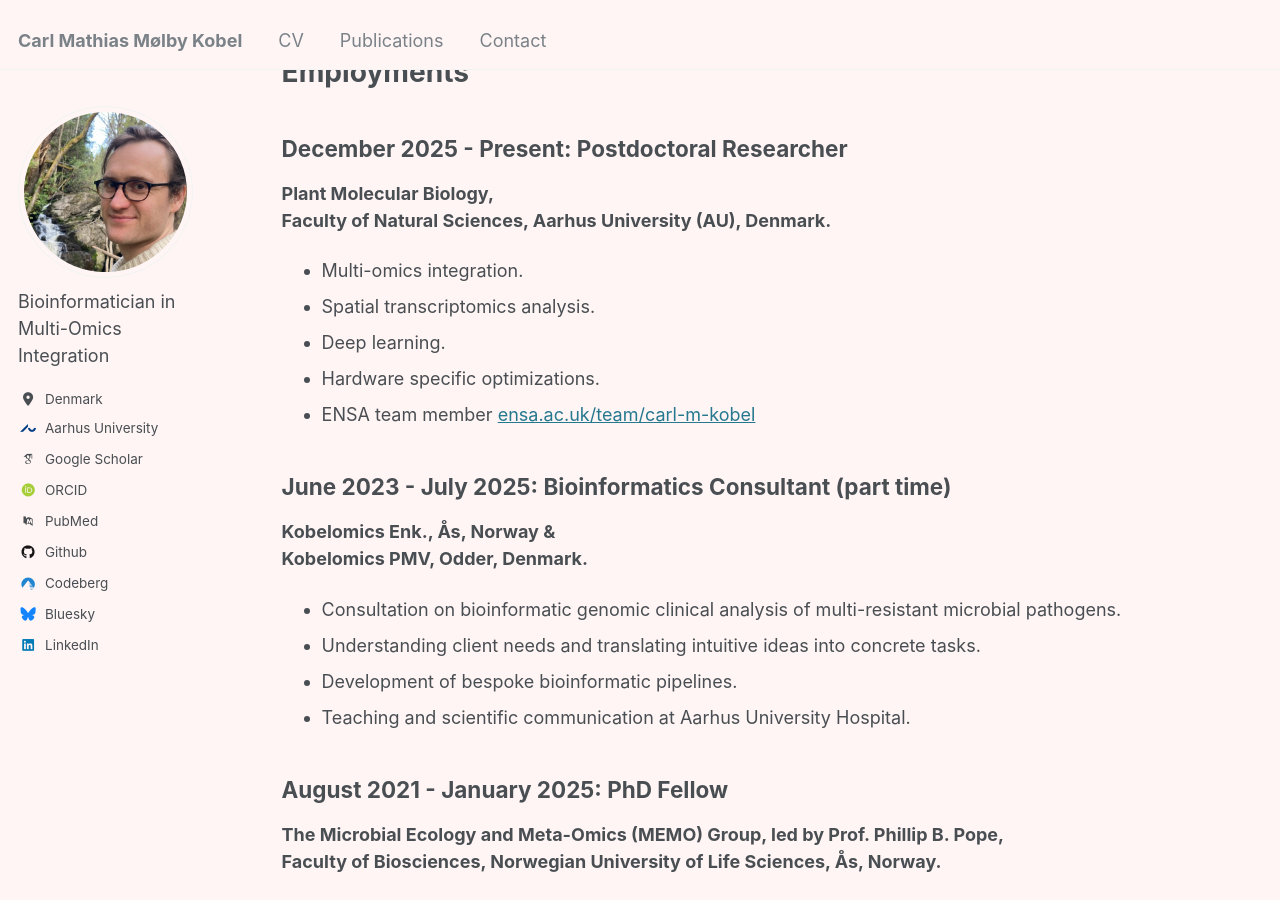
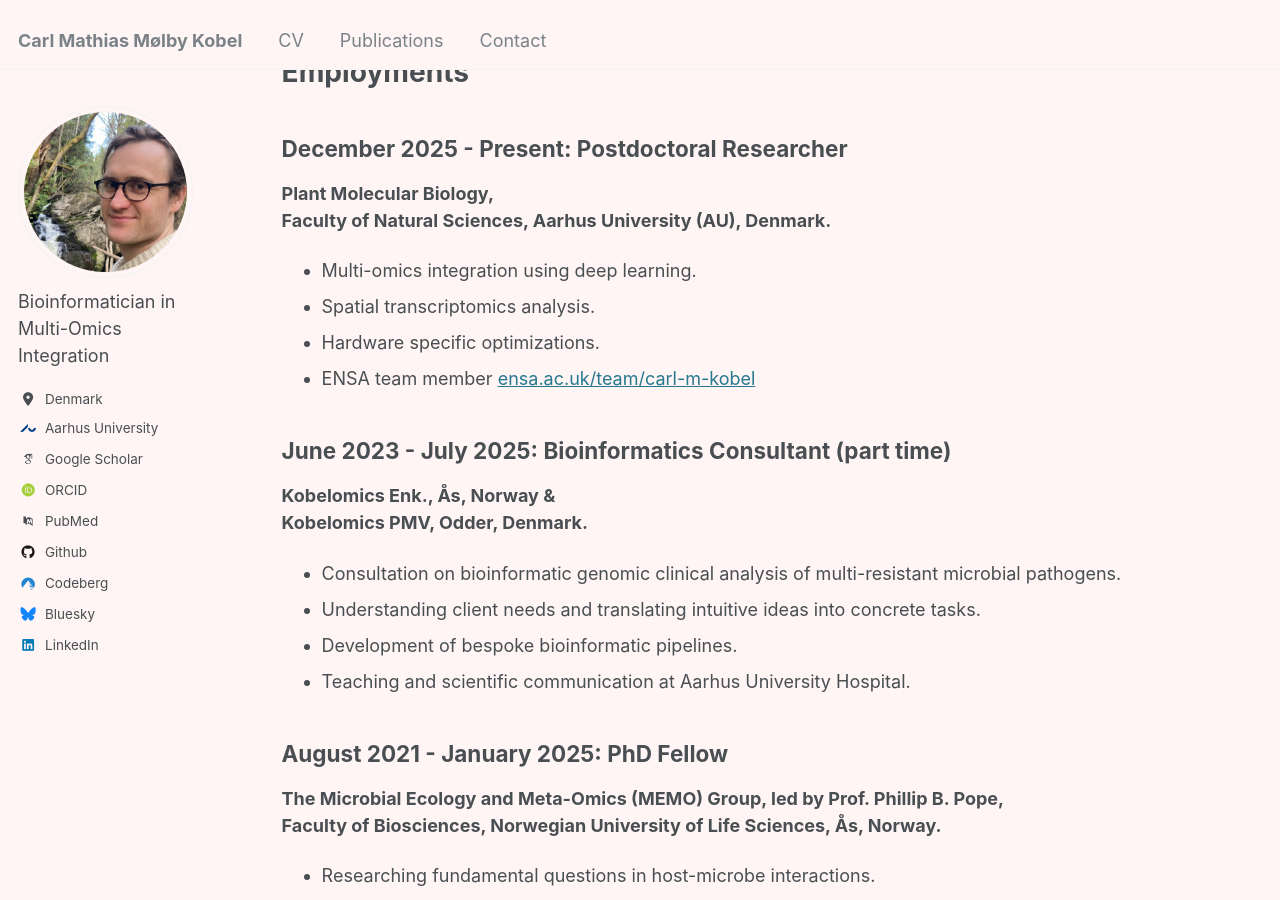
Before and after one commit to cmkobel/cmkobel.github.io, a Jekyll site: the page built from _pages/cv.md, in a window 1280 px wide and 900 px high, scrolled down 1115 px. Built offline with Jekyll 4.4.1, drawn with Linux system fonts in a browser that asks for light colours; some web fonts are replaced; some of the changed text lies outside the part shown.

Commit message:
Update cv.md

```diff
--- a/_pages/cv.md
+++ b/_pages/cv.md
@@ -47,9 +47,8 @@ redirect_from:
 
 **Plant Molecular Biology,**
 **Faculty of Natural Sciences, Aarhus University (AU), Denmark.**
-  - Multi-omics integration.
+  - Multi-omics integration using deep learning.
   - Spatial transcriptomics analysis.
-  - Deep learning.
   - Hardware specific optimizations.
   - ENSA team member [ensa.ac.uk/team/carl-m-kobel](https://www.ensa.ac.uk/team/carl-m-kobel/)
 
```
Also changed, not shown: other parts of _pages/cv.md (+1 -0 lines).
